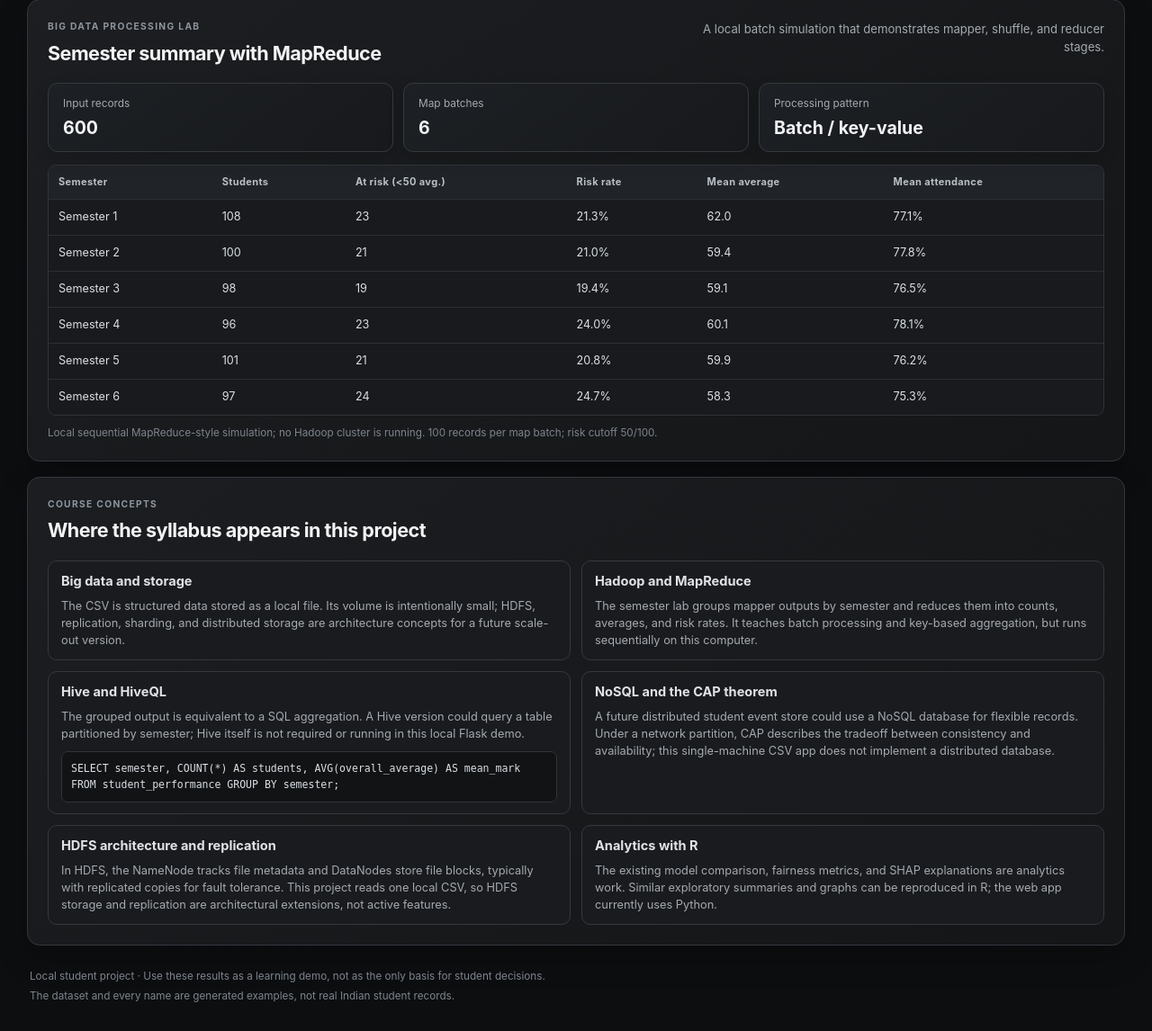
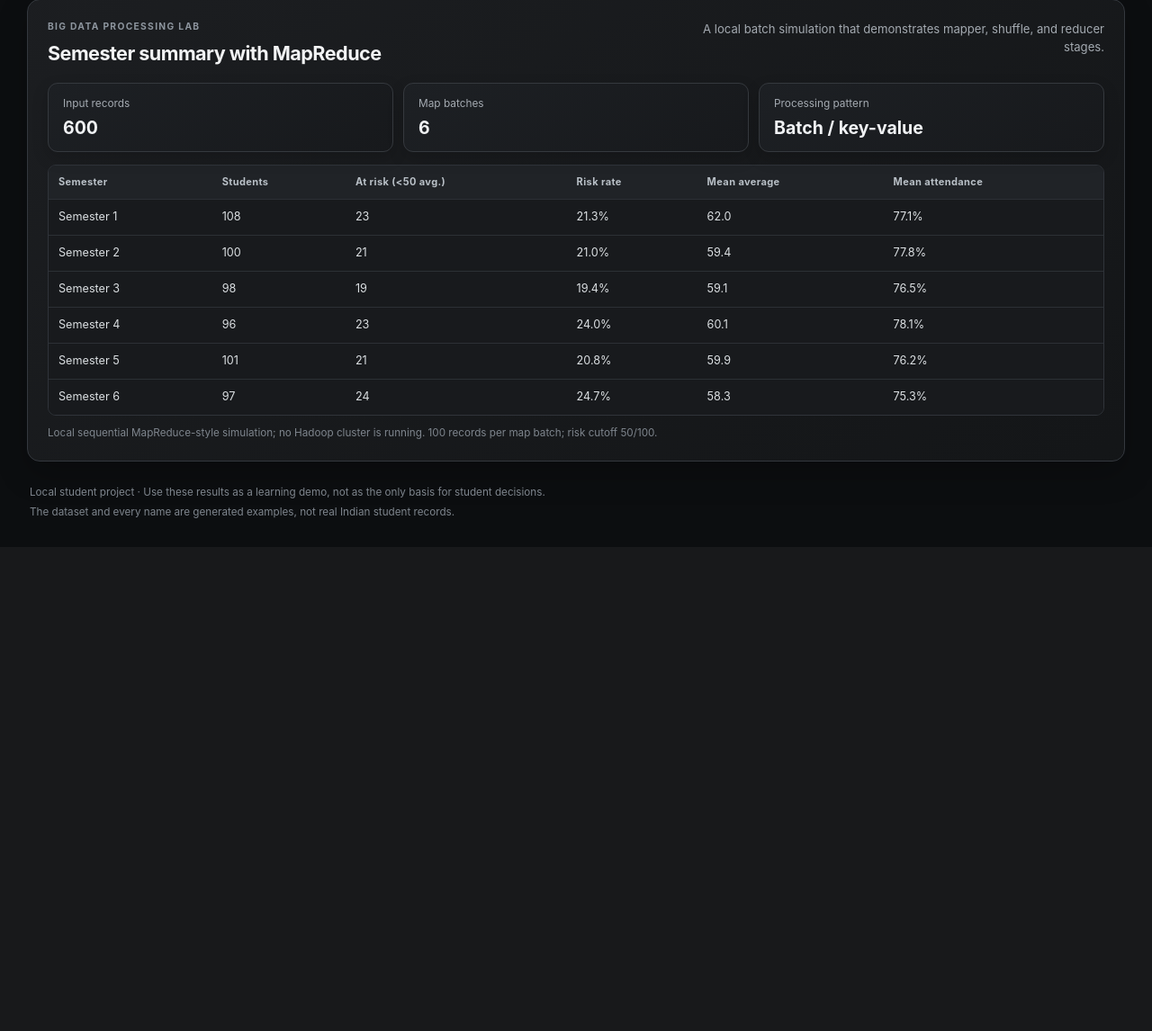
Before and after one commit to ravikiran-200/Student-performance-check, a Flask app: page / in a window 1280 px wide. Shown: the part 618-1764 px from the top of the page at 90% size. After the commit the page ends 1194 px from the top, so only its background shows below. Run offline with Flask 3, Linux system fonts and the light colour scheme.

Commit message:
Remove course concepts panel from dashboard

```diff
--- a/templates/index.html
+++ b/templates/index.html
@@ -76,17 +76,7 @@
         <p id="bigdata-note" class="footnote">Loading the MapReduce demonstration…</p>
       </section>
 
-      <section class="panel" aria-labelledby="concepts-heading">
-        <div class="panel-heading"><div><p class="section-number">COURSE CONCEPTS</p><h2 id="concepts-heading">Where the syllabus appears in this project</h2></div></div>
-        <div class="concept-grid">
-          <article><h3>Big data and storage</h3><p>The CSV is structured data stored as a local file. Its volume is intentionally small; HDFS, replication, sharding, and distributed storage are architecture concepts for a future scale-out version.</p></article>
-          <article><h3>Hadoop and MapReduce</h3><p>The semester lab groups mapper outputs by semester and reduces them into counts, averages, and risk rates. It teaches batch processing and key-based aggregation, but runs sequentially on this computer.</p></article>
-          <article><h3>Hive and HiveQL</h3><p>The grouped output is equivalent to a SQL aggregation. A Hive version could query a table partitioned by semester; Hive itself is not required or running in this local Flask demo.</p><pre><code>SELECT semester, COUNT(*) AS students, AVG(overall_average) AS mean_mark FROM student_performance GROUP BY semester;</code></pre></article>
-          <article><h3>NoSQL and the CAP theorem</h3><p>A future distributed student event store could use a NoSQL database for flexible records. Under a network partition, CAP describes the tradeoff between consistency and availability; this single-machine CSV app does not implement a distributed database.</p></article>
-          <article><h3>HDFS architecture and replication</h3><p>In HDFS, the NameNode tracks file metadata and DataNodes store file blocks, typically with replicated copies for fault tolerance. This project reads one local CSV, so HDFS storage and replication are architectural extensions, not active features.</p></article>
-          <article><h3>Analytics with R</h3><p>The existing model comparison, fairness metrics, and SHAP explanations are analytics work. Similar exploratory summaries and graphs can be reproduced in R; the web app currently uses Python.</p></article>
-        </div>
-      </section>
+
 
       <div id="results" class="hidden">
         <section class="summary-grid" aria-label="Analysis summary">
```
